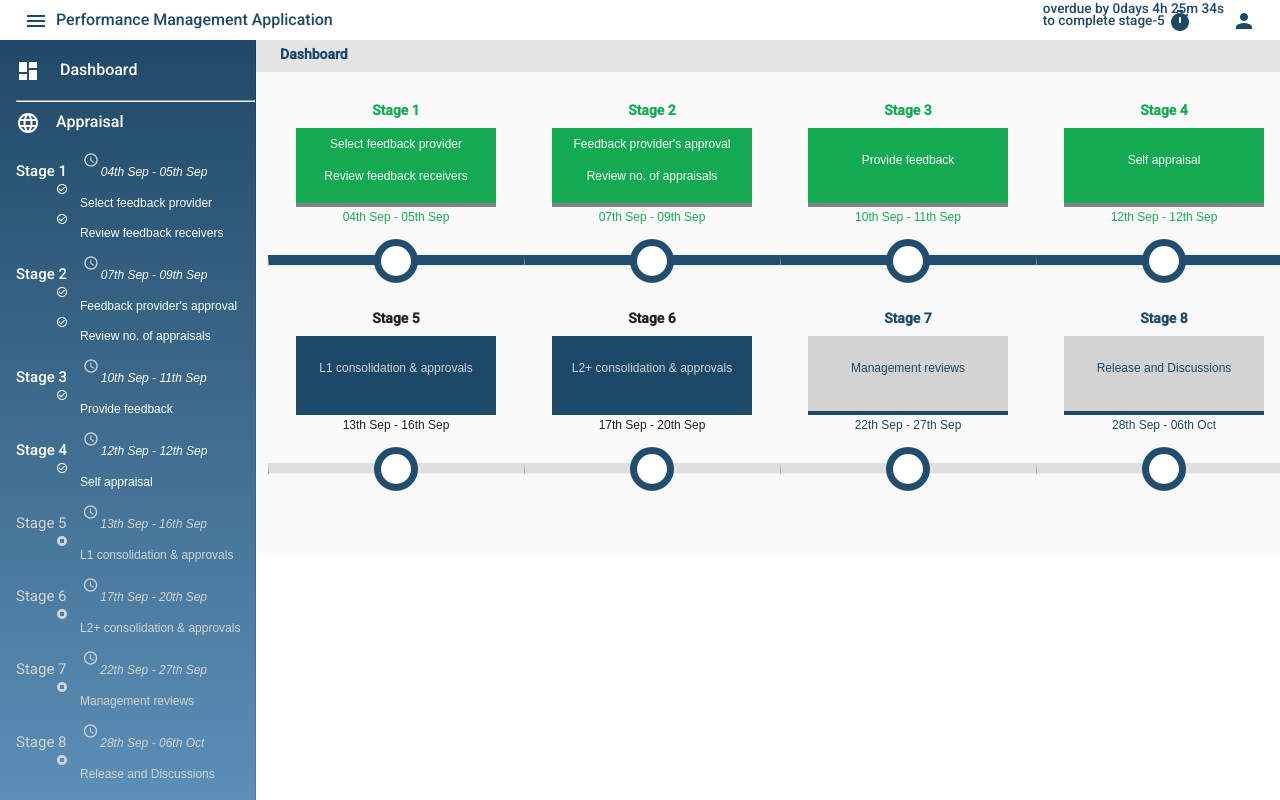
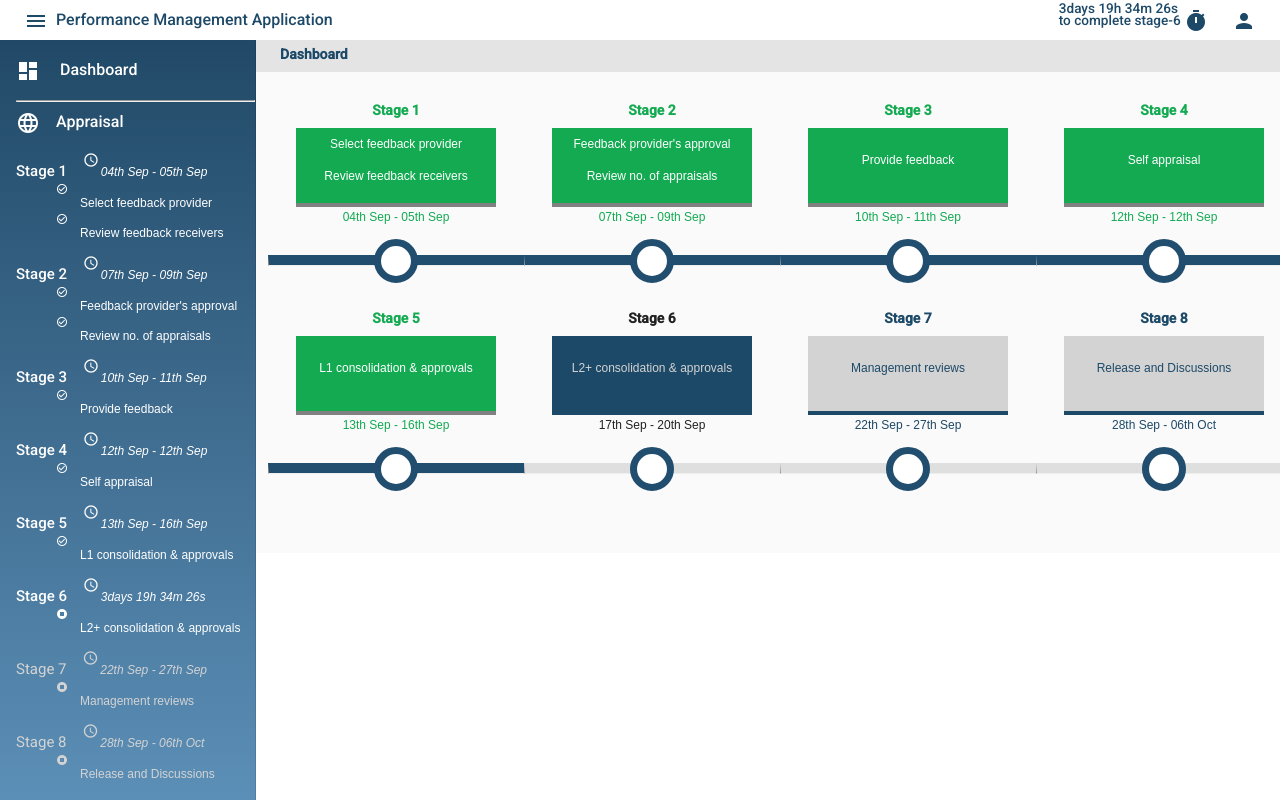
Before and after one commit to Schaitanya535/practice, an Angular app: page /dashboard in a window 1280 px wide. Built offline with nearby package versions, Linux system fonts and the light colour scheme.

Commit message:
Second Commit

```diff
--- a/src/app/dashboard/dashboard.component.html
+++ b/src/app/dashboard/dashboard.component.html
@@ -14,7 +14,8 @@
   <!--count down -->
   <span class="example-spacer"></span>
   <span class="countdown">
-    {{ message }} <br> to complete stage-{{ onGoingStage.stageNumber }}
+    {{ message }} <br />
+    to complete stage-{{ onGoingStage.stageNumber }}
     <mat-icon class="i">timer</mat-icon>
   </span>
   <!-- icon menu-->
@@ -41,7 +42,7 @@
 
 <!-- Side Navigation + Content -->
 <mat-drawer-container class="example-container">
-    <!-- side drawer -->
+  <!-- side drawer -->
   <mat-drawer mode="side" opened #sidenav>
     <h3 class="whitecolor">
       <mat-icon class="i">dashboard</mat-icon> Dashboard
@@ -50,22 +51,46 @@
     <h3 class="whitecolor"><mat-icon class="i">language</mat-icon>Appraisal</h3>
     <!-- stages -->
     <ng-container *ngFor="let stage of stagesData">
-      <h4 [ngClass]="{ whitecolor: stage.isCompleted === 1 }">
+      <h4
+        [ngClass]="{
+          whitecolor: stage.isCompleted === 1 || stage.isCompleted === 0
+        }"
+      >
         Stage {{ stage.stageNumber }}
       </h4>
-      <mat-icon id="clock" class="clock">schedule</mat-icon>
+      <mat-icon
+        id="clock"
+        class="clock"
+        [ngClass]="{
+          whitecolor: stage.isCompleted === 1 || stage.isCompleted === 0
+        }"
+        >schedule</mat-icon
+      >
       <span
+        *ngIf="stage.stageNumber != onGoingStage.stageNumber"
         class="datefont"
-        [ngClass]="{ whitecolor: stage.isCompleted === 1 }"
+        [ngClass]="{
+          whitecolor: stage.isCompleted === 1 || stage.isCompleted === 0
+        }"
       >
         {{ stage.startDate | date: "dd'th' MMM" }} -
         {{ stage.endDate | date: "dd'th' MMM" }}
       </span>
+      <span
+        *ngIf="stage.stageNumber === onGoingStage.stageNumber"
+        class="datefont"
+        [ngClass]="{ whitecolor: stage.isCompleted === 0 }"
+      >
+        {{ message }}
+      </span>
+
       <!-- taks in stages -->
       <ul>
         <li
           *ngFor="let task of stage.tasks"
-          [ngClass]="{ whitecolor: stage.isCompleted === 1 }"
+          [ngClass]="{
+            whitecolor: stage.isCompleted === 1 || stage.isCompleted === 0
+          }"
         >
           <mat-icon *ngIf="!task.isCompleted" class="li">stop_circle</mat-icon
           ><mat-icon *ngIf="task.isCompleted" class="li"
--- a/src/app/data/stages.ts
+++ b/src/app/data/stages.ts
@@ -42,10 +42,10 @@ export const stages: stage[] = [
   },
   {
     stageNumber: 5,
-    tasks: [{ name: "L1 consolidation & approvals", isCompleted: false }],
+    tasks: [{ name: "L1 consolidation & approvals", isCompleted: true }],
     startDate: new Date("9/13/2020"),
     endDate: new Date("9/16/2020"),
-    isCompleted: progress.inProcess,
+    isCompleted: progress.completed,
   },
   {
     stageNumber: 6,
```
